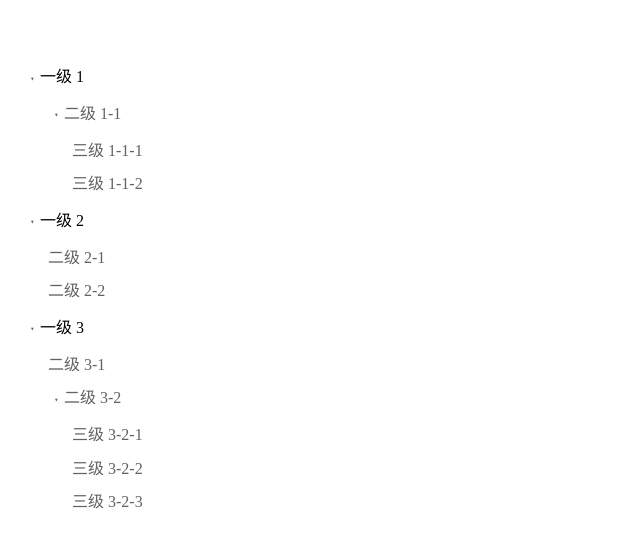
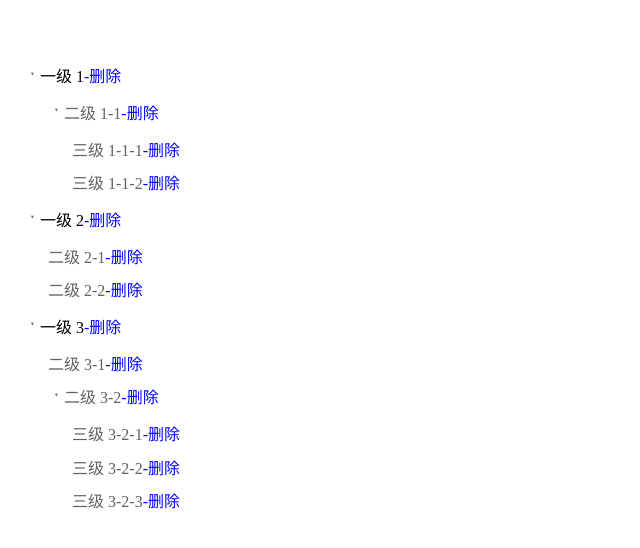
Before and after one commit to ladybug2fire/vue-draggable-tree, a Vue app: page / in a window 1280 px wide. Shown: the top 548 px of the page, without its empty margins (0-640 px from the left). Built offline with nearby package versions, Linux system fonts and the light colour scheme.

Commit message:
feat: 改造完成

```diff
--- a/src/App.vue
+++ b/src/App.vue
@@ -1,7 +1,11 @@
 <template>
   <div id="app">
     <tree v-model="tree" @treeDrop="listenDrop">
-
+        <template slot-scope="{node, data}">
+          <div>
+           {{data.label}}<a style="color:blue" @click="doProcess(node, data)">-删除</a>
+          </div>
+        </template>
     </tree>
   </div>
 </template>
@@ -86,7 +90,10 @@ export default {
   methods:{
     listenDrop(v){
       console.log('listen', v)
-    }
+    },
+     doProcess(node, data){
+      console.log('slot ....--->', node, data)
+     }
   }
 };
 </script>
--- a/src/components/tree.vue
+++ b/src/components/tree.vue
@@ -1,51 +1,67 @@
 <template>
   <div>
-      <draggable v-model="tree" :options="dragOptions" class="node-container">
-            <tree-node :node="t" :options="dragOptions" v-for="(t,i) in tree" :key="i"/>
+    <draggable
+      v-model="tree"
+      :options="dragOptions"
+      class="node-container"
+      :move="onMove"
+      @end="onEnd"
+    >
+      <tree-node
+        :node="t"
+        :options="dragOptions"
+        v-for="(t,i) in tree"
+        :allow-drop="allowDrop"
+        :key="i"
+     >
+       <template slot-scope="slotProps" v-if="hasDefaultSlot">
+          <div>
+              <slot v-bind="slotProps"/>
+          </div>
+      </template>
+     </tree-node>
     </draggable>
   </div>
 </template>
 
 <script>
-import draggable from 'vuedraggable'
-import treeNode from './treeNode'
+import treeNode from "./treeNode.vue";
+import treeBase from "../util/draggable-tree";
 export default {
-    name: 'tree',
-    props: ['value', 'options'],
+  name: "tree",
+  props: ["value", "groupKey"],
+  mixins: [treeBase],
   data() {
     return {
       isTree: true,
-        }
+    };
   },
   computed: {
     tree: {
-            get () {
-                return this.value
+      get() {
+        return this.value;
       },
-            set (value) {
-                this.$emit('input', value)
+      set(value) {
+        this.$emit("input", value);
       }
     },
-        dragOptions () {
-            return Object.assign({ animation: 0,
-                group: 'tree',
-                swapThreshold: 0.1
-            }, this.options
-            )
+    dragOptions() {
+      return Object.assign(
+        { animation: 0, group: this.groupKey || 'vue-draggable-tree', swapThreshold: 0.1 },
+        this.options
+      );
     }
   },
   components: {
-        draggable,
     treeNode
-    }
-}
+  },
+};
 </script>
 
 <style lang="less">
-.vue-draggle-tree-node-container{
+.vue-draggle-tree-node-container {
   padding-left: 1.5rem;
   color: #606266;
   min-height: 1px;
 }
-
 </style>
--- a/src/components/treeNode.vue
+++ b/src/components/treeNode.vue
@@ -1,94 +1,112 @@
 <template>
   <div>
     <div
-            :class="['node',{'active': active}, {'arrow': node.children && node.children.length > 0}]"
-            @click="clickHandler"
+      :class="['node']"
       @dragover="dragoverHandler"
       @dragenter="dragEnterHandler"
       @dragleave="dragLeaveHandler"
       @drop="dropHandler"
       ref="node"
     >
-            <span :class="{'dragover': dragover}">{{node.label}}</span>
+        <span :class="[{'active': active},{'arrow': node.children && node.children.length > 0}]"
+            @click="clickHandler"
+        ></span>
+        <slot v-bind="{node:{parent, data: node} , data:node }"></slot>
+        <span :class="{'dragover': dragover}" v-if="!hasDefaultSlot">{{node.label}}</span>
     </div>
-        <div :class="['children-node', {'active': active}]" v-if="node.children">
-            <draggable v-model="node.children" :options="options" class="vue-draggle-tree-node-container">
-                <tree-node :node="t" :options="options" v-for="(t,i) in node.children" :parent="node"  :key="i"/>
+    <div
+      :class="['children-node', {'active': active}]"
+      v-if="node.children"
+    >
+      <draggable
+        v-model="node.children"
+        :options="options"
+        class="vue-draggle-tree-node-container"
+        :move="onMove"
+        @end="onEnd"
+      >
+        <tree-node
+          :node="t"
+          :options="options"
+          :parent="node"
+          :allow-drop="allowDrop"
+          v-for="(t,i) in node.children"
+          :key="i"
+        >
+            <template slot-scope="slotProps">
+                <div>
+                    <slot v-bind="slotProps"/>
+                </div>
+            </template>
+        </tree-node>
       </draggable>
     </div>
   </div>
 </template>
 
 <script>
-import _ from 'lodash'
-import draggable from 'vuedraggable'
+import treeBase from "../util/draggable-tree";
 export default {
-    props: ['node', 'options', 'parent'],
-    name: 'treeNode',
-    data () {
+  props: ["node", "parent"],
+  name: "treeNode",
+  mixins: [treeBase],
+  data() {
     return {
       active: true,
       dragover: false,
       tree: null,
-        }
+    };
   },
-    components:{
-        draggable
+
+  methods: {
+    dragEnterHandler() {
+      (this.dragover = true), this.tree && this.tree.$emit("treeDrop", 11);
     },
-    methods: {
-        dragEnterHandler () {
-            this.dragover = true,
-            this.tree && this.tree.$emit('treeDrop',11)
+    dragLeaveHandler() {
+      this.dragover = false;
     },
-        dragLeaveHandler () {
-            this.dragover = false
+    dropHandler() {
+      this.dragover = false;
+      this.active = true;
     },
-        dropHandler () {
-            this.dragover = false
-            this.active = true
+    clickHandler() {
+      this.$set(this, "active", !this.active);
+      this.tree.$emit("node-click", this.node);
     },
-        dragoverHandler: _.throttle(function () {
-            if (!this.node.children) {
-                this.$set(this.node, 'children', [])
-            }
-        }, 1000),
-        clickHandler () {
-            this.$set(this, 'active', !this.active)
-        }
   },
-    created(){
+  created() {
     const parent = this.$parent.$parent;
-
     if (parent.isTree) {
       this.tree = parent;
     } else {
       this.tree = parent.tree;
     }
-
     const tree = this.tree;
     if (!tree) {
-            console.warn('Can not find node\'s tree.');
+      // eslint-disable-next-line no-console
+      console.warn("Can not find node's tree.");
     }
   }
-}
+};
 </script>
 
 <style lang="less" scoped>
-   .node{
-        padding: .2rem 1rem;
+.node {
+  padding: 0.2rem 1rem;
   border-radius: 0.2rem;
   margin: 0.2rem 0;
+  display: flex;
   cursor: pointer;
-        &:hover{
+  &:hover {
     background-color: #f5f7fa;
   }
-        & .dragover{
-            background-color: #409EFF;
-            color:#f5f7fa;
+  & .dragover {
+    background-color: #409eff;
+    color: #f5f7fa;
   }
 }
-    .arrow{
-        &:before{
+.arrow {
+  &:before {
     content: "\25BA";
     font-size: 0.3rem;
     width: 1rem;
@@ -100,17 +118,17 @@ export default {
     display: inline-block;
     transition: all 0.5s;
   }
-        &.active{
-            &:before{
+  &.active {
+    &:before {
       transform: rotate(90deg);
     }
   }
 }
-    .children-node{
+.children-node {
   max-height: 0;
   overflow: hidden;
-        transition: max-height .3s;
-        &.active{
+  transition: max-height 0.3s;
+  &.active {
     max-height: 3000px;
   }
 }
--- /dev/null
+++ b/src/util/draggable-tree.js
@@ -0,0 +1,51 @@
+import _ from 'lodash'
+import draggable from "vuedraggable";
+export default {
+    props: {options: Object, allowDrop: Function},
+    data() {
+        return {
+            dropNode: null,
+            draggingNode: null,
+            dropType: null
+        }
+    },
+    computed: {
+        hasDefaultSlot(){
+            return !!this.$scopedSlots.default;
+        }
+    },
+    components: {
+        draggable
+    },
+    methods: {
+        onMove({relatedContext: rctx, draggedContext: dctx}) {
+            const draggingNode = dctx.element;
+            const dropNode = rctx.element || _.get(rctx, 'component.$parent.node');
+            const isContain = _.includes(rctx.list, draggingNode);
+            const isNewChlidren = !rctx.element && _.isEmpty(rctx.list);
+            let dropType = null;
+            if(isContain){
+                dropType = dctx.index < dctx.futureIndex ? 'after' : 'before'
+            }else{
+                dropType = isNewChlidren ? 'inner' : rctx.index < dctx.futureIndex ? 'after' : 'before'
+            }
+            _.assignIn(this,{ dropType, draggingNode, dropNode });
+            if(this.allowDrop){
+                return this.allowDrop(draggingNode, dropNode, dropType)
+            }
+        },
+        onEnd() {
+            const { draggingNode, dropNode, dropType } = this;
+            const ctx = this.isTree ? this : this.tree;
+            //TODO: 增加 parent
+            ctx && ctx.$emit("node-drop", draggingNode, dropNode, dropType);
+            // eslint-disable-next-line no-console
+            console.log('node-drop','draggingnode:', JSON.stringify(draggingNode),'dropnode:', JSON.stringify(dropNode), dropType)
+        },
+        dragoverHandler: _.throttle(function() {
+            if(!this.node.children){
+                this.$set(this.node, "children", []);
+            }
+        }, 1000),
+    },
+}
```
Lines whose indentation alone changed are shown as unchanged.
